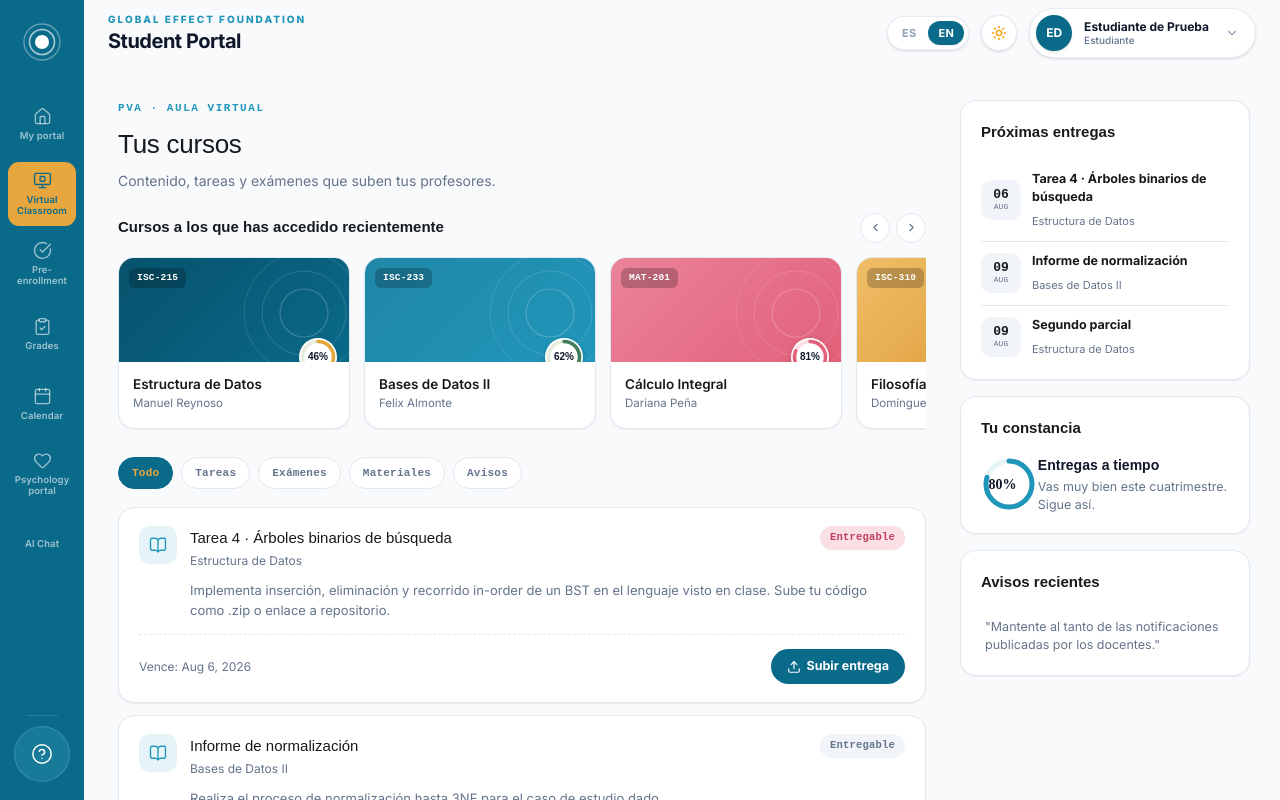
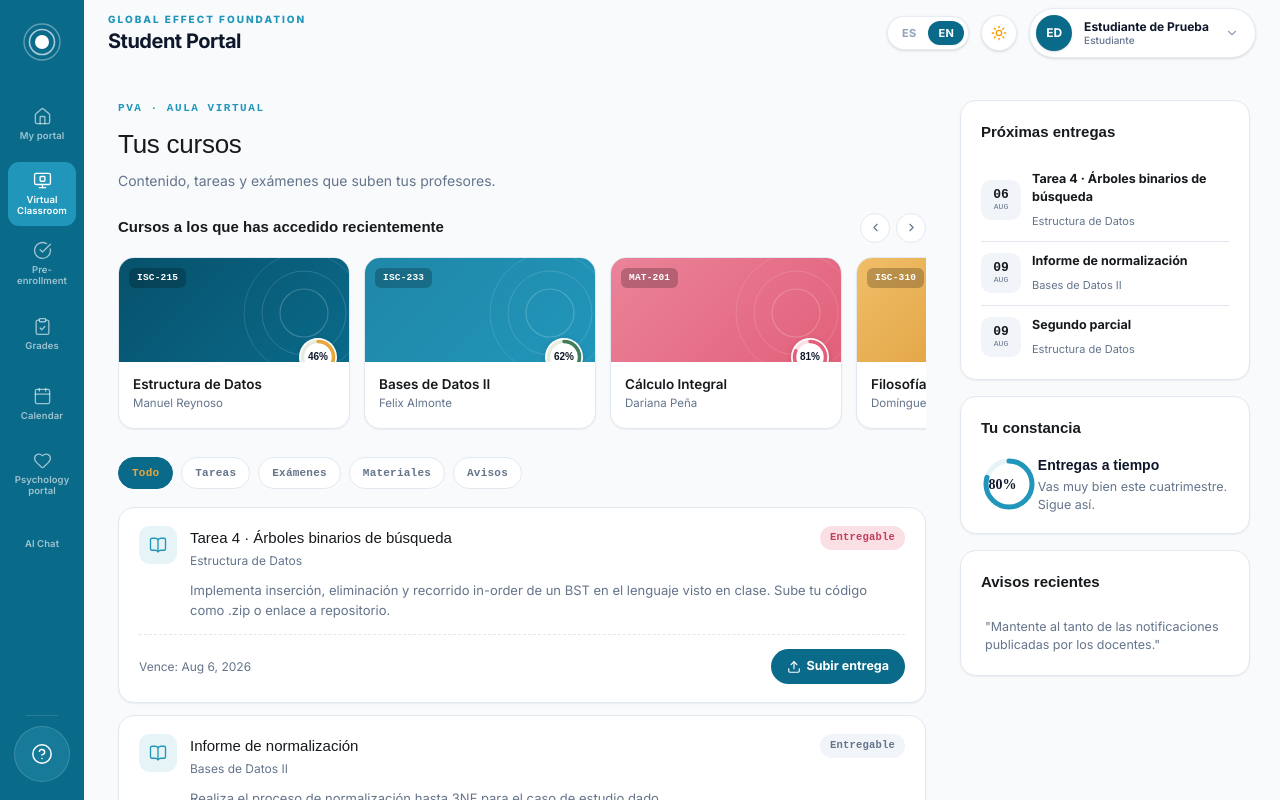
Before and after one commit to Dauris11/Global-Effect-Nexus, a Next.js app: page /en/portal/estudiante/aula-virtual in a window 1280 px wide. Shown: the top 800 px of the page. Built offline with nearby package versions, Linux system fonts and the light colour scheme; no server answers; the database is empty.

Commit message:
Ajuste de portales por rol y contrato de aula virtual

```diff
--- a/src/app/[locale]/(portal)/portal/estudiante/aula-virtual/aula-virtual-client.tsx
+++ b/src/app/[locale]/(portal)/portal/estudiante/aula-virtual/aula-virtual-client.tsx
@@ -133,7 +133,7 @@ export function AulaVirtualClient({
                   </div>
                   <div className={styles.chcBody}>
                     <h4>{materia.nombre}</h4>
-                    <span>{materia.profesor || "Sin profesor asignado"}</span>
+                    <span>{materia.profesor_nombre || "Sin profesor asignado"}</span>
                   </div>
                 </div>
               );
@@ -145,7 +145,7 @@ export function AulaVirtualClient({
           <div className={styles.courseHeader}>
             <div>
               <h2>{selectedMateriaObj.nombre}</h2>
-              <span className={styles.meta}>Prof. {selectedMateriaObj.profesor || "N/A"}</span>
+              <span className={styles.meta}>Prof. {selectedMateriaObj.profesor_nombre || "N/A"}</span>
             </div>
             <span className={styles.courseCode}>{selectedMateriaObj.codigo}</span>
           </div>
--- a/src/app/[locale]/(portal)/portal/estudiante/aula-virtual/page.tsx
+++ b/src/app/[locale]/(portal)/portal/estudiante/aula-virtual/page.tsx
@@ -23,14 +23,70 @@ export default async function AulaVirtualPage({
     materiasDelEstudiante(estudianteId).catch(() => []),
   ]);
 
-  // Si no hay materias (ej: prototipo), inyectar datos falsos para poder ver el diseño
+  // Si no hay materias (ej: prototipo), inyectar datos falsos coherentes con
+  // el contrato `MateriaDelEstudiante` del portal.
   if (materias.length === 0) {
     materias = [
-      { id: "m1", codigo: "ISC-215", nombre: "Estructura de Datos", creditos: 4, profesor: "Manuel Reynoso", color: "blue", horario: "Lun/Mié 4:00 PM" },
-      { id: "m2", codigo: "ISC-233", nombre: "Bases de Datos II", creditos: 4, profesor: "Felix Almonte", color: "green", horario: "Mar/Jue 8:00 AM" },
-      { id: "m3", codigo: "MAT-201", nombre: "Cálculo Integral", creditos: 5, profesor: "Dariana Peña", color: "red", horario: "Vie 2:00 PM" },
-      { id: "m4", codigo: "ISC-310", nombre: "Filosofía de Sistemas", creditos: 3, profesor: "Domínguez", color: "yellow", horario: "Lun 10:00 AM" },
-      { id: "m5", codigo: "AMB-105", nombre: "Ecología y Medio Ambiente", creditos: 2, profesor: "Ciencias Ambientales", color: "blue", horario: "Jue 10:00 AM" },
+      {
+        inscripcion_id: "mock-inscripcion-1",
+        materia_id: "m1",
+        nombre: "Estructura de Datos",
+        codigo: "ISC-215",
+        creditos: 4,
+        profesor_nombre: "Manuel Reynoso",
+        horario: "Lun/Mié 4:00 PM",
+        aula: "Lab 2",
+        periodo_nombre: "2026-I",
+        estado: "activa",
+      },
+      {
+        inscripcion_id: "mock-inscripcion-2",
+        materia_id: "m2",
+        nombre: "Bases de Datos II",
+        codigo: "ISC-233",
+        creditos: 4,
+        profesor_nombre: "Felix Almonte",
+        horario: "Mar/Jue 8:00 AM",
+        aula: "Aula 3",
+        periodo_nombre: "2026-I",
+        estado: "activa",
+      },
+      {
+        inscripcion_id: "mock-inscripcion-3",
+        materia_id: "m3",
+        nombre: "Cálculo Integral",
+        codigo: "MAT-201",
+        creditos: 5,
+        profesor_nombre: "Dariana Peña",
+        horario: "Vie 2:00 PM",
+        aula: "Aula 2",
+        periodo_nombre: "2026-I",
+        estado: "activa",
+      },
+      {
+        inscripcion_id: "mock-inscripcion-4",
+        materia_id: "m4",
+        nombre: "Filosofía de Sistemas",
+        codigo: "ISC-310",
+        creditos: 3,
+        profesor_nombre: "Domínguez",
+        horario: "Lun 10:00 AM",
+        aula: "Aula 4",
+        periodo_nombre: "2026-I",
+        estado: "activa",
+      },
+      {
+        inscripcion_id: "mock-inscripcion-5",
+        materia_id: "m5",
+        nombre: "Ecología y Medio Ambiente",
+        codigo: "AMB-105",
+        creditos: 2,
+        profesor_nombre: "Ciencias Ambientales",
+        horario: "Jue 10:00 AM",
+        aula: "Aula 10",
+        periodo_nombre: "2026-I",
+        estado: "activa",
+      },
     ];
   }
 
--- a/src/app/globals.css
+++ b/src/app/globals.css
@@ -136,6 +136,8 @@
   html {
     -webkit-text-size-adjust: 100%;
     accent-color: var(--primary);
+    scrollbar-width: thin;
+    scrollbar-color: var(--primary) var(--secondary);
   }
 
   body {
@@ -143,6 +145,31 @@
     color: var(--foreground);
     font-family: var(--font-sans);
     -webkit-font-smoothing: antialiased;
+    scrollbar-color: var(--primary) var(--secondary);
+  }
+
+  * {
+    scrollbar-width: thin;
+    scrollbar-color: var(--primary) var(--secondary);
+  }
+
+  *::-webkit-scrollbar {
+    width: 10px;
+    height: 10px;
+  }
+
+  *::-webkit-scrollbar-track {
+    background: var(--secondary);
+  }
+
+  *::-webkit-scrollbar-thumb {
+    background: var(--primary);
+    border-radius: 999px;
+    border: 2px solid var(--secondary);
+  }
+
+  *::-webkit-scrollbar-thumb:hover {
+    background: var(--primary-hover);
   }
 
   :focus-visible {
--- a/src/components/layout/nav-list.tsx
+++ b/src/components/layout/nav-list.tsx
@@ -35,10 +35,10 @@ export function NavList({
             onClick={onNavigate}
             aria-current={active ? "page" : undefined}
             className={cn(
-              "flex flex-col items-center justify-center gap-[5px] w-[68px] min-h-[64px] py-[9px] rounded-[11px] no-underline transition-colors duration-150 ease-in-out focus-visible:outline-2 focus-visible:outline-offset-2 focus-visible:outline-[#E7A73E]",
+              "flex flex-col items-center justify-center gap-[5px] w-[68px] min-h-[64px] py-[9px] rounded-[11px] no-underline transition-colors duration-150 ease-in-out focus-visible:outline-2 focus-visible:outline-offset-2 focus-visible:outline-[var(--primary)]",
               "max-md:w-auto max-md:min-h-0 max-md:py-[6px] max-md:px-2",
               active
-                ? "bg-[#E7A73E] text-[#0a6a8a]"
+                ? "bg-[var(--primary)] text-[var(--primary-foreground)]"
                 : "text-white/60 hover:text-white hover:bg-white/10",
             )}
           >
--- a/src/lib/nav.ts
+++ b/src/lib/nav.ts
@@ -1,7 +1,13 @@
 /**
- * Configuración de navegación del portal. Cada ítem declara el permiso que
- * lo habilita; el layout filtra el menú según los permisos del rol activo
- * (super_admin ve todo). Las etiquetas se resuelven vía i18n (namespace "nav").
+ * Configuración de navegación del portal.
+ *
+ * La arquitectura ahora se modela como una colección de portales por rol: cada
+ * `rol` recibe un conjunto de rutas y enlaces exclusivamente reconocidos para
+ * la dimensión que le corresponde.
+ *
+ * `NAV_ITEMS` permanece como catálogo de módulos compartidos del sistema, pero
+ * el layout del área de portales se filtra contra un subconjunto por rol para
+ * evitar que un mismo shell pinte un menú amplio y mezclado.
  */
 export interface NavItem {
   href: string;
@@ -10,39 +16,17 @@ export interface NavItem {
   permiso?: string;
   /**
    * Alternativa a `permiso`: basta con tener **uno** de estos.
-   *
-   * Existe por Calificaciones. Ver el listado completo de notas no encaja en un
-   * solo permiso: lo necesita el docente (que registra, pero no tiene
-   * `expedientes.leer`) y también quien lleva expedientes (que no registra
-   * notas). Un `permiso` único dejaría fuera a uno de los dos.
-   *
-   * Si se declaran ambos campos, se exige `permiso` **y** alguno de `permisos`.
    */
   permisos?: string[];
   /**
    * Roles exactos que ven el ítem. Si se omite, lo ve cualquiera que cumpla
    * los permisos de arriba.
-   *
-   * Existe por los portales por rol (S6). Un portal no se protege con un
-   * permiso —el Portal Estudiante no lee nada que un permiso pueda nombrar,
-   * lee *tu propia fila*— así que el filtro tiene que ser el rol. Y a
-   * diferencia de `permiso`, esta lista **también aplica a `super_admin`**:
-   * enseñarle "Portal estudiante" a quien no tiene expediente solo le ofrece
-   * una pantalla que no puede contener nada suyo.
    */
   roles?: string[];
   /** Nombre del icono de lucide-react. */
   icon: string;
   /**
    * `false` si la pantalla todavía no existe.
-   *
-   * El backend de los 27 módulos está construido, pero la UI va por sprints.
-   * Un enlace a una pantalla que aún no existe lleva a un 404, y un 404 en el
-   * menú principal se lee como "la aplicación está rota", no como "esto se
-   * entrega en el sprint 10". Estos ítems se muestran apagados y marcados
-   * como próximos: el usuario ve el alcance completo sin chocar con nada.
-   *
-   * Al construir la pantalla se borra la marca — no se añade nada.
    */
   disponible?: false;
 }
@@ -80,9 +64,8 @@ export function rutaPorRol(rol: string): string {
  * corresponden a módulos cuyo backend existe pero cuya pantalla llega en un
  * sprint posterior (ver docs/05-plan-de-trabajo.md).
  */
-export const NAV_ITEMS: NavItem[] = [
-  // Los portales van primero y solo para su rol: son la portada de esas dos
-  // personas, no un módulo más del menú.
+export const PORTAL_NAV_BY_ROLE: Record<string, NavItem[]> = {
+  estudiante: [
     {
       href: "/portal/estudiante",
       labelKey: "studentPortal",
@@ -93,55 +76,14 @@ export const NAV_ITEMS: NavItem[] = [
       href: "/portal/estudiante/aula-virtual",
       labelKey: "virtualClassroom",
       roles: ["estudiante"],
-    icon: "MonitorStop", // Closest to the terminal monitor icon in the screenshot
+      icon: "MonitorStop",
     },
     {
       href: "/portal/estudiante/prematricula",
-    labelKey: "preenrollment", // Or whatever translation key is appropriate
+      labelKey: "preenrollment",
       roles: ["estudiante"],
       icon: "CheckCircle",
     },
-  {
-    href: "/portal/profesor",
-    labelKey: "teacherPortal",
-    roles: ["docente"],
-    icon: "BookOpen",
-  },
-  {
-    href: "/portal/administrativo",
-    labelKey: "adminPortal",
-    roles: ["admin", "super_admin"],
-    icon: "ClipboardList",
-  },
-  {
-    href: "/portal/psicologia",
-    labelKey: "psychologyPortal",
-    roles: ["psicologo"],
-    icon: "Heart",
-  },
-  {
-    href: "/portal/contabilidad",
-    labelKey: "accountingPortal",
-    roles: ["contabilidad"],
-    icon: "DollarSign",
-  },
-  {
-    href: "/portal/cursos-tecnicos",
-    labelKey: "technicalCourses",
-    roles: ["docente"],
-    icon: "BookMarked",
-  },
-  { href: "/dashboard", labelKey: "dashboard", roles: ["super_admin", "admin"], icon: "LayoutGrid" },
-  { href: "/administrativo", labelKey: "admin", permiso: "operaciones.leer", icon: "FolderKanban" },
-  { href: "/administrativo/tareas", labelKey: "tasks", permiso: "operaciones.leer", icon: "ListChecks" },
-  { href: "/administrativo/proyectos", labelKey: "projects", permiso: "operaciones.leer", icon: "Folder" },
-  { href: "/administrativo/personal", labelKey: "staff", permiso: "usuarios.administrar", icon: "UserCog" },
-  { href: "/calendario", labelKey: "calendar", permiso: "operaciones.leer", icon: "Calendar" },
-  { href: "/servicios-mensuales", labelKey: "monthlyServices", permiso: "operaciones.leer", icon: "ClipboardCheck" },
-  { href: "/inscripcion-comida", labelKey: "meals", permiso: "operaciones.leer", icon: "Utensils" },
-  { href: "/expedientes", labelKey: "records", permiso: "expedientes.leer", icon: "Users" },
-  { href: "/academico/materias", labelKey: "academic", permiso: "academico.leer", icon: "GraduationCap" },
-  { href: "/academico/cursos", labelKey: "courses", permiso: "academico.leer", icon: "BookOpen" },
     {
       href: "/portal/estudiante/calificaciones",
       labelKey: "grades",
@@ -161,8 +103,63 @@ export const NAV_ITEMS: NavItem[] = [
       roles: ["estudiante"],
       icon: "Bot",
     },
-  // Notas de todos los estudiantes: `academico.leer` no basta — el rol
-  // `estudiante` lo tiene para el catálogo. Ver la cabecera de la pantalla.
+  ],
+  docente: [
+    {
+      href: "/portal/profesor",
+      labelKey: "teacherPortal",
+      roles: ["docente"],
+      icon: "BookOpen",
+    },
+    {
+      href: "/portal/cursos-tecnicos",
+      labelKey: "technicalCourses",
+      roles: ["docente"],
+      icon: "BookMarked",
+    },
+  ],
+  admin: [
+    {
+      href: "/portal/administrativo",
+      labelKey: "adminPortal",
+      roles: ["admin", "super_admin"],
+      icon: "ClipboardList",
+    },
+    { href: "/dashboard", labelKey: "dashboard", roles: ["super_admin", "admin"], icon: "LayoutGrid" },
+  ],
+  psicologo: [
+    {
+      href: "/portal/psicologia",
+      labelKey: "psychologyPortal",
+      roles: ["psicologo"],
+      icon: "Heart",
+    },
+  ],
+  contabilidad: [
+    {
+      href: "/portal/contabilidad",
+      labelKey: "accountingPortal",
+      roles: ["contabilidad"],
+      icon: "DollarSign",
+    },
+  ],
+};
+
+export const NAV_ITEMS: NavItem[] = [
+  // Este catálogo sigue siendo útil para las pantallas que no son portal
+  // ni para el login. El layout del portal se filtra contra la colección
+  // `PORTAL_NAV_BY_ROLE` y no contra el catálogo completo.
+  { href: "/dashboard", labelKey: "dashboard", roles: ["super_admin", "admin"], icon: "LayoutGrid" },
+  { href: "/administrativo", labelKey: "admin", permiso: "operaciones.leer", icon: "FolderKanban" },
+  { href: "/administrativo/tareas", labelKey: "tasks", permiso: "operaciones.leer", icon: "ListChecks" },
+  { href: "/administrativo/proyectos", labelKey: "projects", permiso: "operaciones.leer", icon: "Folder" },
+  { href: "/administrativo/personal", labelKey: "staff", permiso: "usuarios.administrar", icon: "UserCog" },
+  { href: "/calendario", labelKey: "calendar", permiso: "operaciones.leer", icon: "Calendar" },
+  { href: "/servicios-mensuales", labelKey: "monthlyServices", permiso: "operaciones.leer", icon: "ClipboardCheck" },
+  { href: "/inscripcion-comida", labelKey: "meals", permiso: "operaciones.leer", icon: "Utensils" },
+  { href: "/expedientes", labelKey: "records", permiso: "expedientes.leer", icon: "Users" },
+  { href: "/academico/materias", labelKey: "academic", permiso: "academico.leer", icon: "GraduationCap" },
+  { href: "/academico/cursos", labelKey: "courses", permiso: "academico.leer", icon: "BookOpen" },
   {
     href: "/academico/calificaciones",
     labelKey: "grades",
@@ -170,10 +167,12 @@ export const NAV_ITEMS: NavItem[] = [
     icon: "ClipboardList",
   },
   { href: "/configuracion", labelKey: "settings", permiso: "landing.administrar", icon: "Settings" },
-
-  // Pantallas pendientes (S6–S11). El backend ya está en `src/server/*`.
   { href: "/patrocinadores", labelKey: "sponsors", permiso: "patrocinadores.leer", icon: "HeartHandshake", disponible: false },
   { href: "/contabilidad", labelKey: "accounting", permiso: "finanzas.leer", icon: "Wallet" },
   { href: "/psicologia", labelKey: "psychology", permiso: "psicologia.leer", icon: "Brain" },
   { href: "/reportes", labelKey: "reports", permiso: "finanzas.leer", icon: "BarChart3", disponible: false },
 ];
+
+export function portalNavPorRol(rol: string): NavItem[] {
+  return PORTAL_NAV_BY_ROLE[rol] ?? [];
+}
```
Also changed, not shown: src/app/[locale]/(portal)/layout.tsx (+4 -11 lines). Lines whose indentation alone changed are shown as unchanged.
